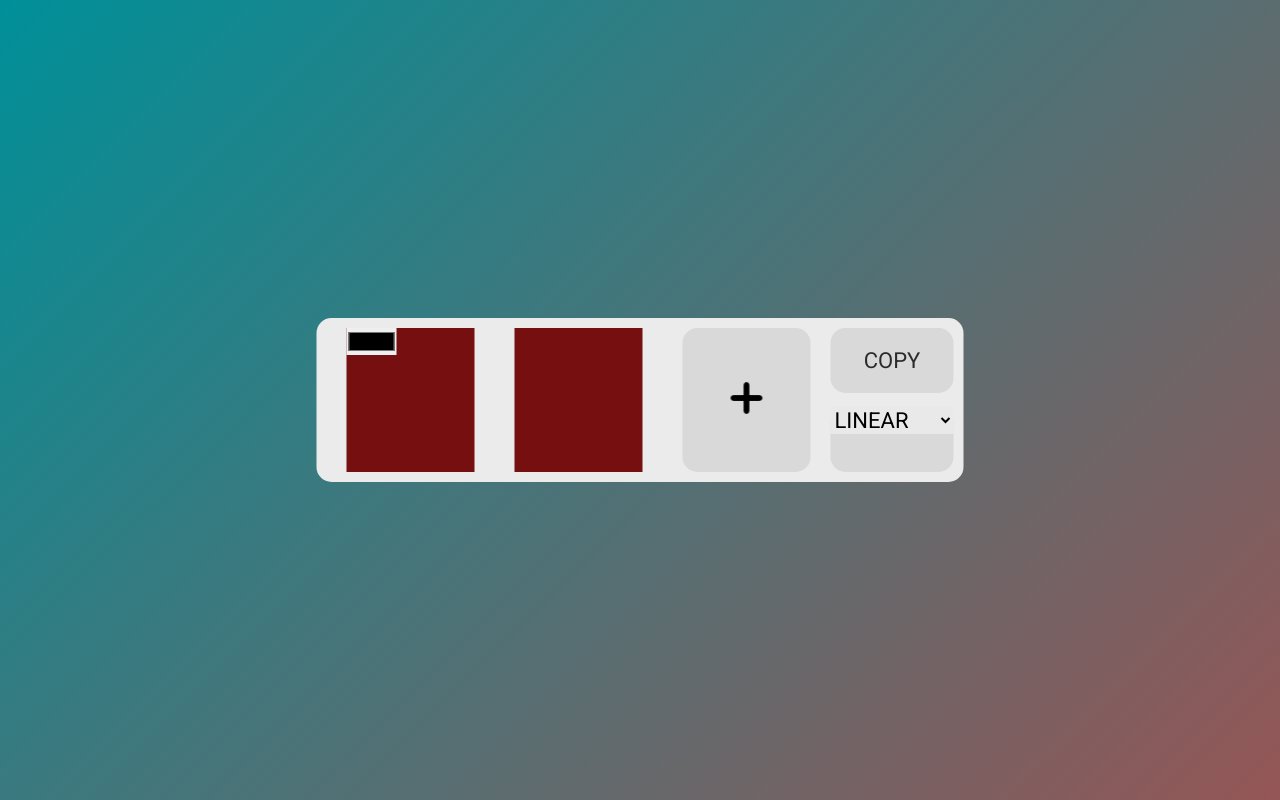
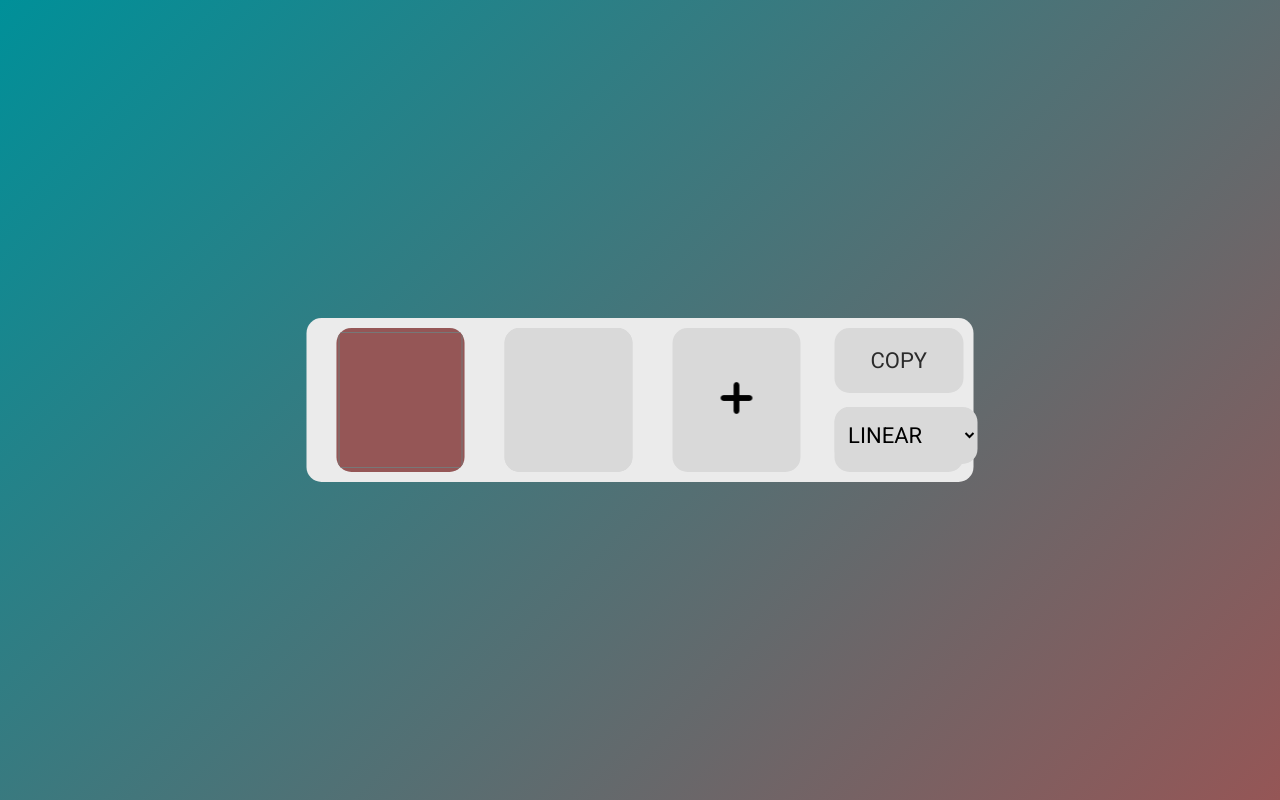
Before and after one commit to PamelaMarinho/colored, a plain HTML site: page index.html in a window 1280 px wide. Drawn offline with nearby package versions, Linux system fonts and the light colour scheme.

Commit message:
update0318

```diff
--- a/index.html
+++ b/index.html
@@ -17,7 +17,7 @@
                 <div  id="boxColor">
 
                     <div class="color">
-                        <input type="color" valur="fff">
+                        <input type="color" value="#955656">
                     </div>
                 </div>
 
--- a/style.css
+++ b/style.css
@@ -60,18 +60,22 @@
     border-radius: var(--radius-angle);
     background-color: var(--color-button);
     text-align: center;
+    align-items: center;
     font-size: var(--font-word);
     font-family: 'Roboto', sans-serif;
+
 }
 
 .seletor>select{
-    background-color: #e9e9e9;
+    background-color: #d9d9d9;
     font-size: var(--font-word);
     font-family: 'Roboto', sans-serif;
+    border-radius: var(--radius-angle);
+    padding: 15px 10px;
 }
 
 select>option:focus{
-    background-color: #2e1e1e;
+    background-color: #302c2c;
     border-radius: var(--radius-angle);
 
 }
@@ -110,13 +114,12 @@ select>option:focus{
 
 
 
-
-
 .color{
-    background-color: #761010;
+    background-color: var(--color-button);
     position: static;
     height: 100%;
     float: none;
+    border-radius: var(--radius-angle);
 
 }
 
@@ -127,6 +130,7 @@ select>option:focus{
     float: none;
     height: 10px;
 
+
 }
 
 .pcr-button{
@@ -136,3 +140,13 @@ select>option:focus{
     z-index: 5;
     height: 10px;
 }
+
+[type='color']{
+    background-color: #955656;
+    position: relative;
+    height: 100%;
+    width: 100%;
+    float: none;
+    border-radius: var(--radius-angle);
+    border: none;
+}
```
